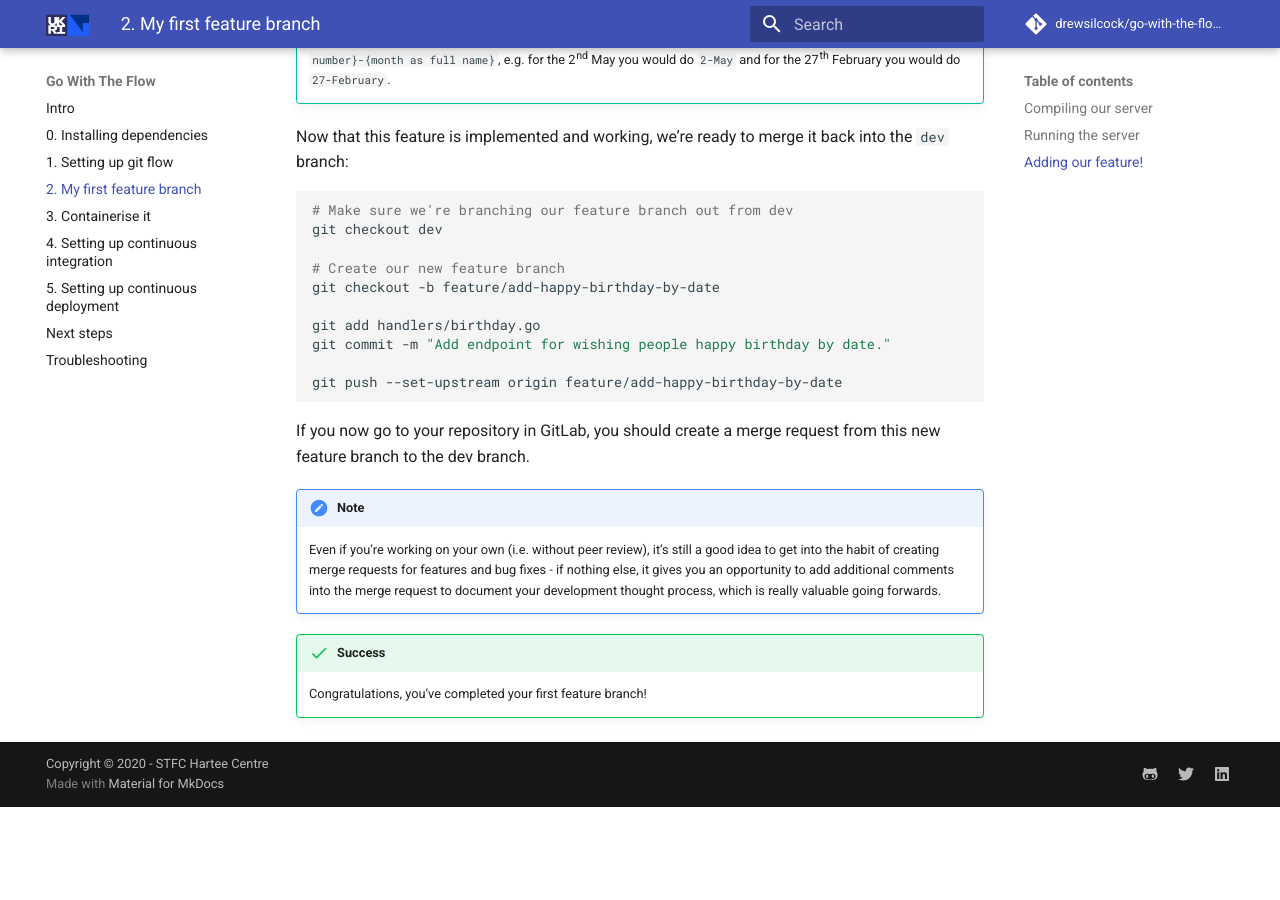
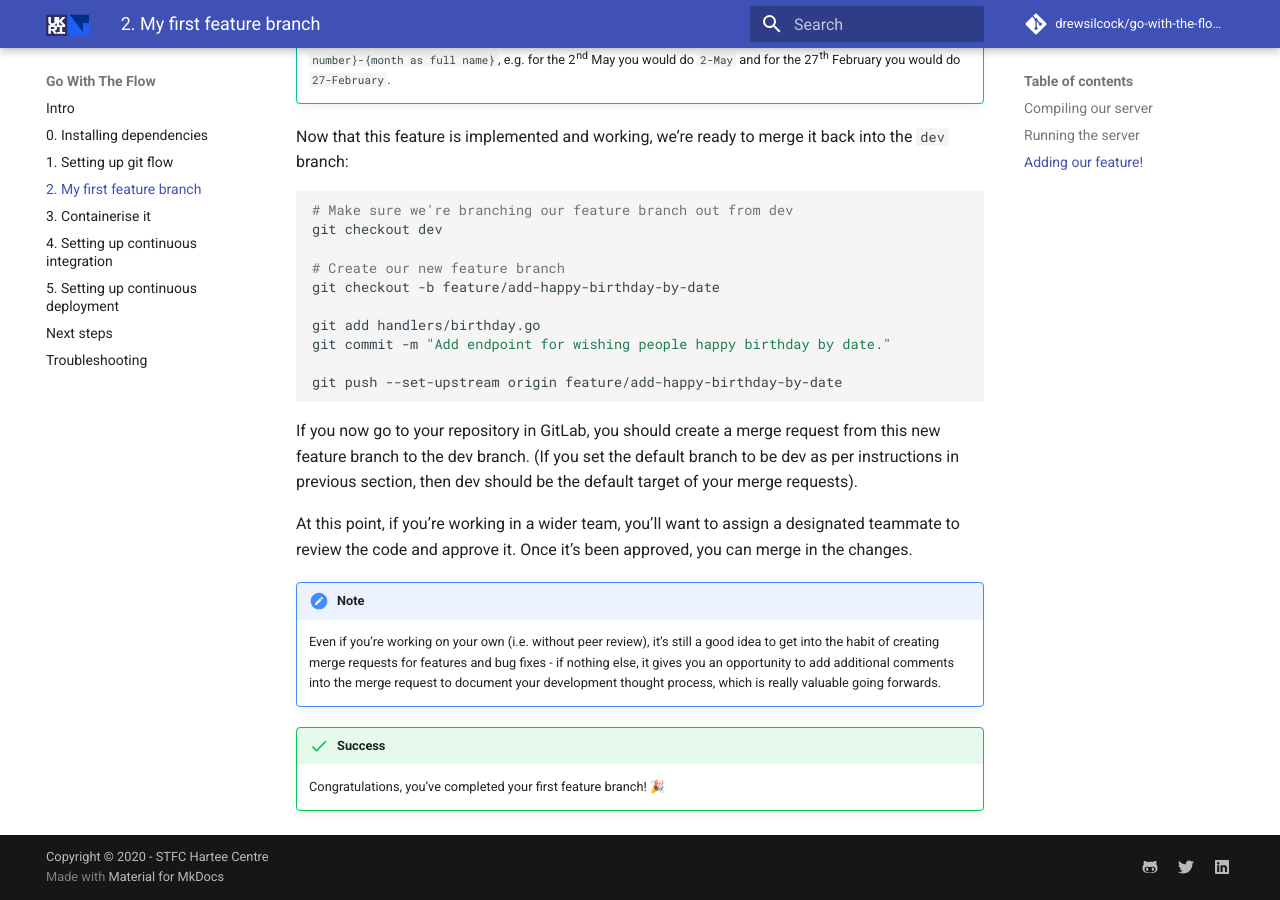
Before and after one commit to stfc/docker-and-gh-actions-for-ml, an MkDocs documentation site: the page built from docs/2-my-first-feature-branch.md, in a window 1280 px wide and 900 px high, scrolled down 5076 px. Built offline with MkDocs 1.6.1 and Material for MkDocs 9.7.7, drawn with Linux system fonts in a browser that asks for light colours; emoji names are drawn with the system emoji font; comment, search, counter and statistics services are not loaded; before the commit the page ends 5883 px from its top, so only the background shows below that.

Commit message:
Section 2 wording updates.

````diff
--- a/docs/2-my-first-feature-branch.md
+++ b/docs/2-my-first-feature-branch.md
@@ -211,10 +211,12 @@ git commit -m "Add endpoint for wishing people happy birthday by date."
 git push --set-upstream origin feature/add-happy-birthday-by-date
 ```
 
-If you now go to your repository in GitLab, you should create a merge request from this new feature branch to the dev branch.
+If you now go to your repository in GitLab, you should create a merge request from this new feature branch to the dev branch. (If you set the default branch to be dev as per instructions in previous section, then dev should be the default target of your merge requests).
+
+At this point, if you're working in a wider team, you'll want to assign a designated teammate to review the code and approve it. Once it's been approved, you can merge in the changes.
 
 !!! note
     Even if you're working on your own (i.e. without peer review), it's still a good idea to get into the habit of creating merge requests for features and bug fixes - if nothing else, it gives you an opportunity to add additional comments into the merge request to document your development thought process, which is really valuable going forwards.
 
 !!! success
-    Congratulations, you've completed your first feature branch!
+    Congratulations, you've completed your first feature branch! :tada:
````
